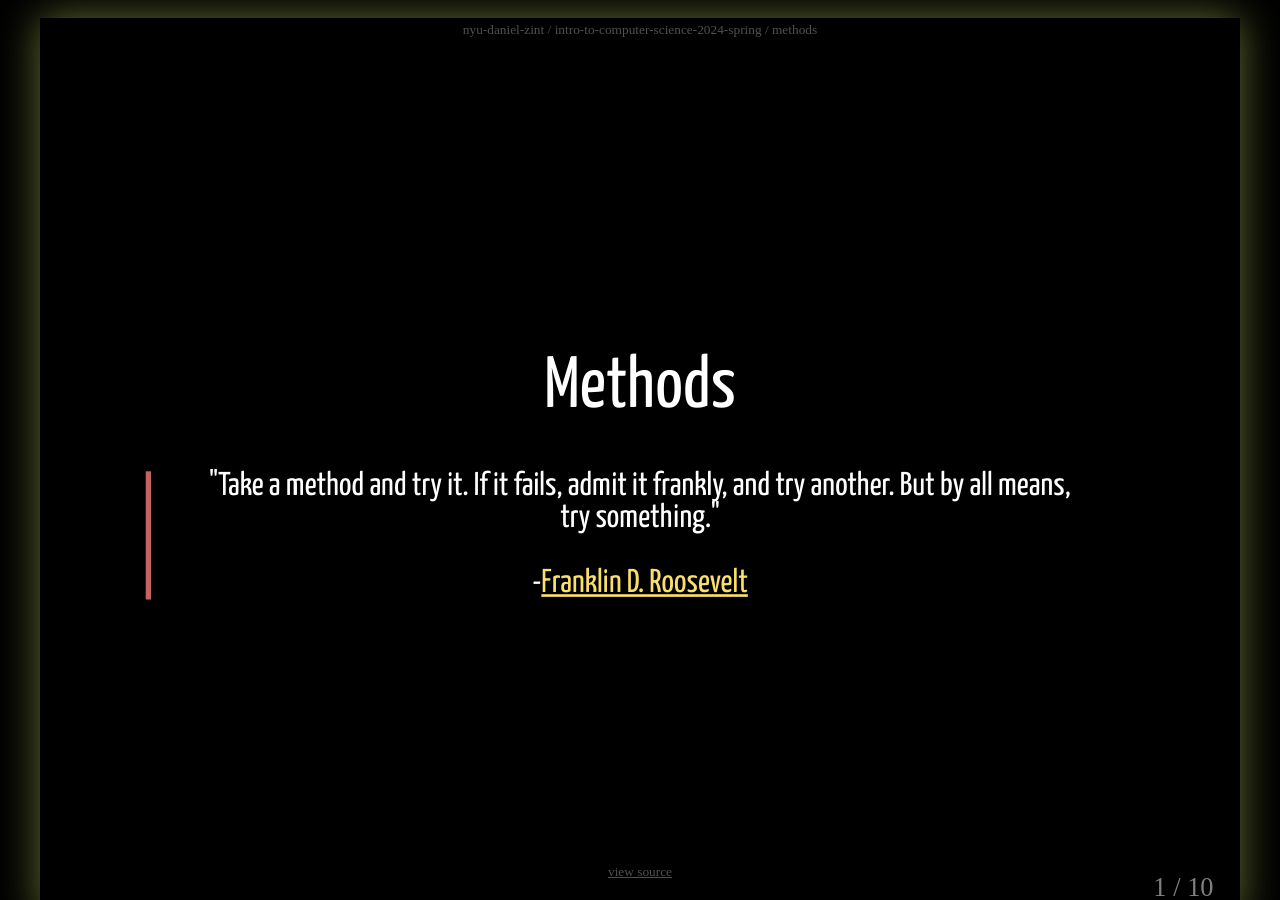
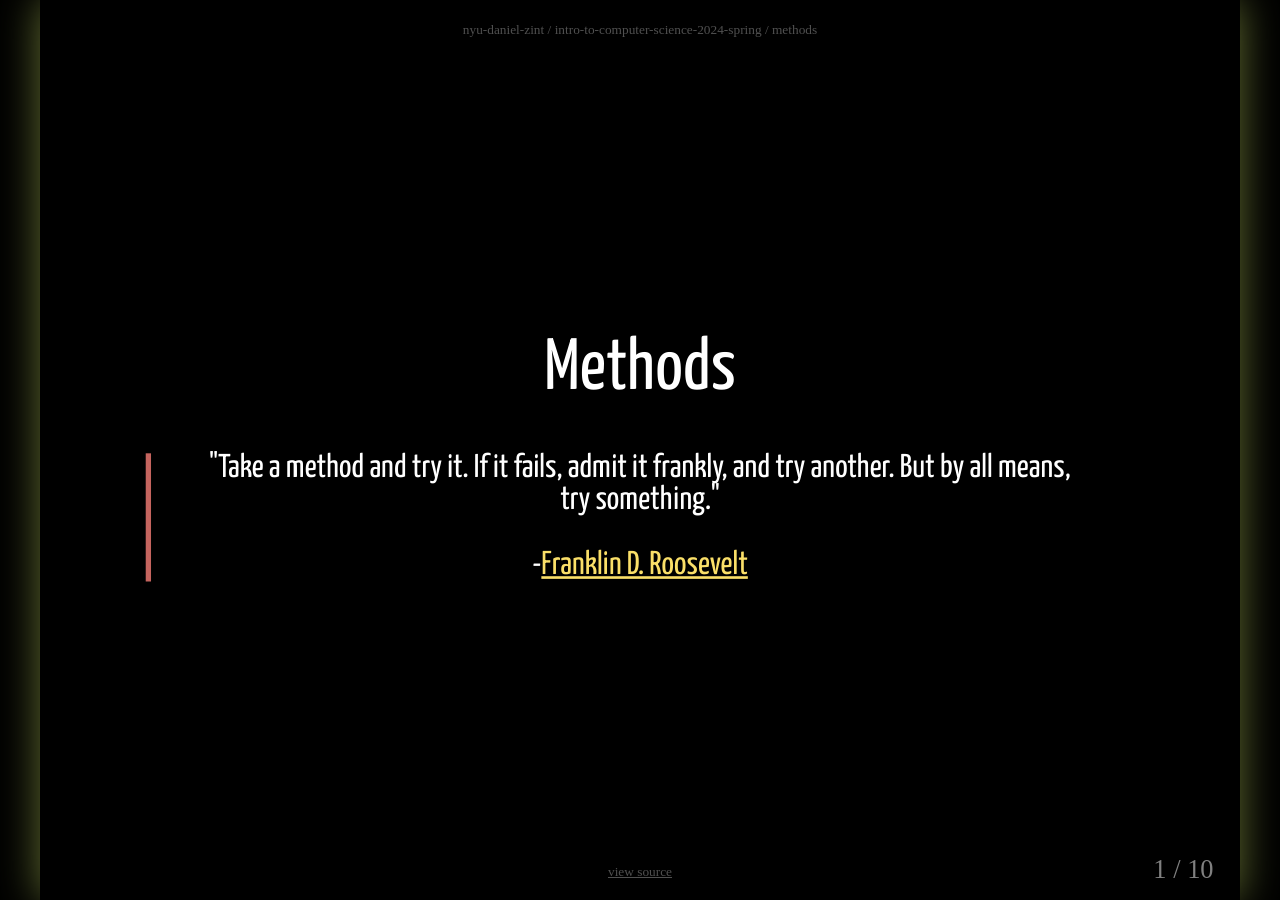
Before and after one commit to nyu-daniel-zint/intro-to-computer-science-2024-spring, a Jekyll site: the page built from slides/methods.md, in a window 1280 px wide. Built offline with Jekyll 4.4.1, drawn with Linux system fonts in a browser that asks for light colours; some web fonts are replaced.

Commit message:
Fix layout issue for presentation.

```diff
--- a/theme/css/presentation.css
+++ b/theme/css/presentation.css
@@ -86,6 +86,9 @@ header.slides a {
   color: #505050;
   text-decoration: none;
 }
+footer {
+  height: 0px;
+}
 footer a.source {
   color: #505050;
   position: fixed;
```
